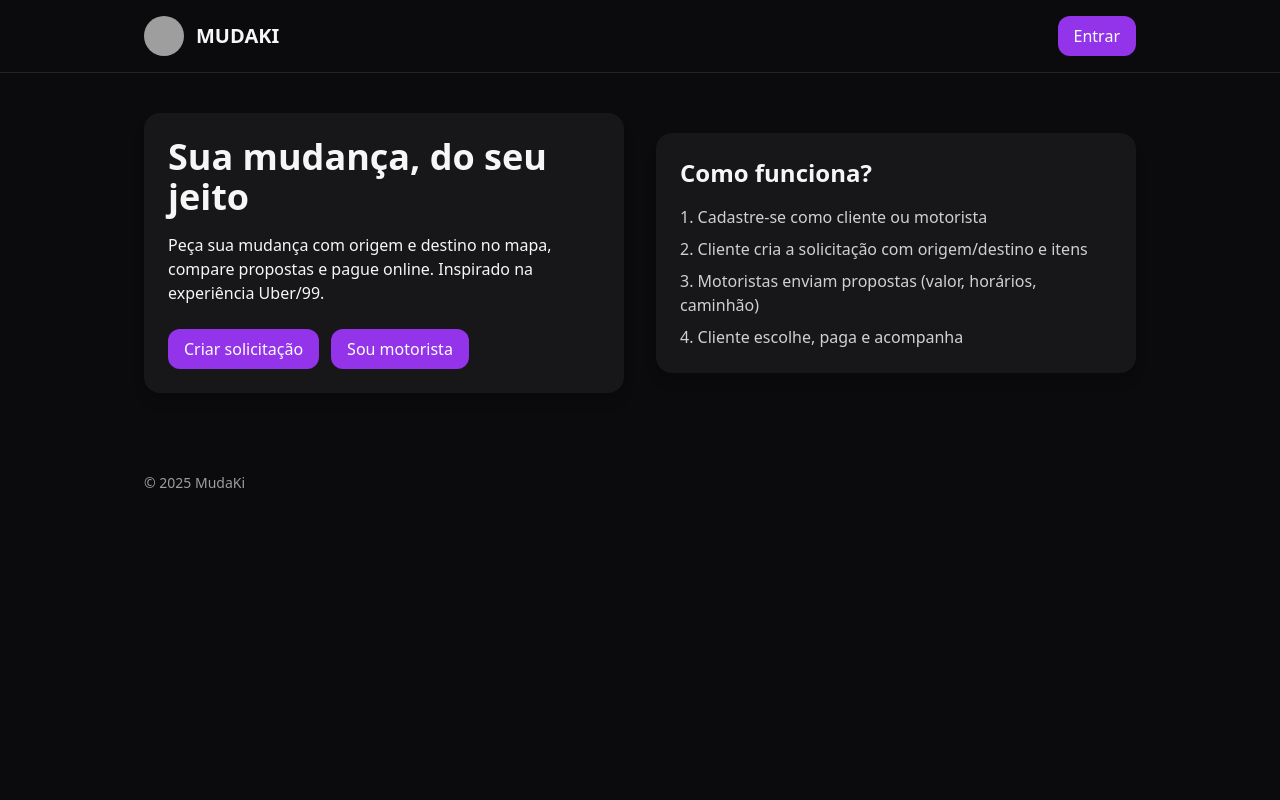
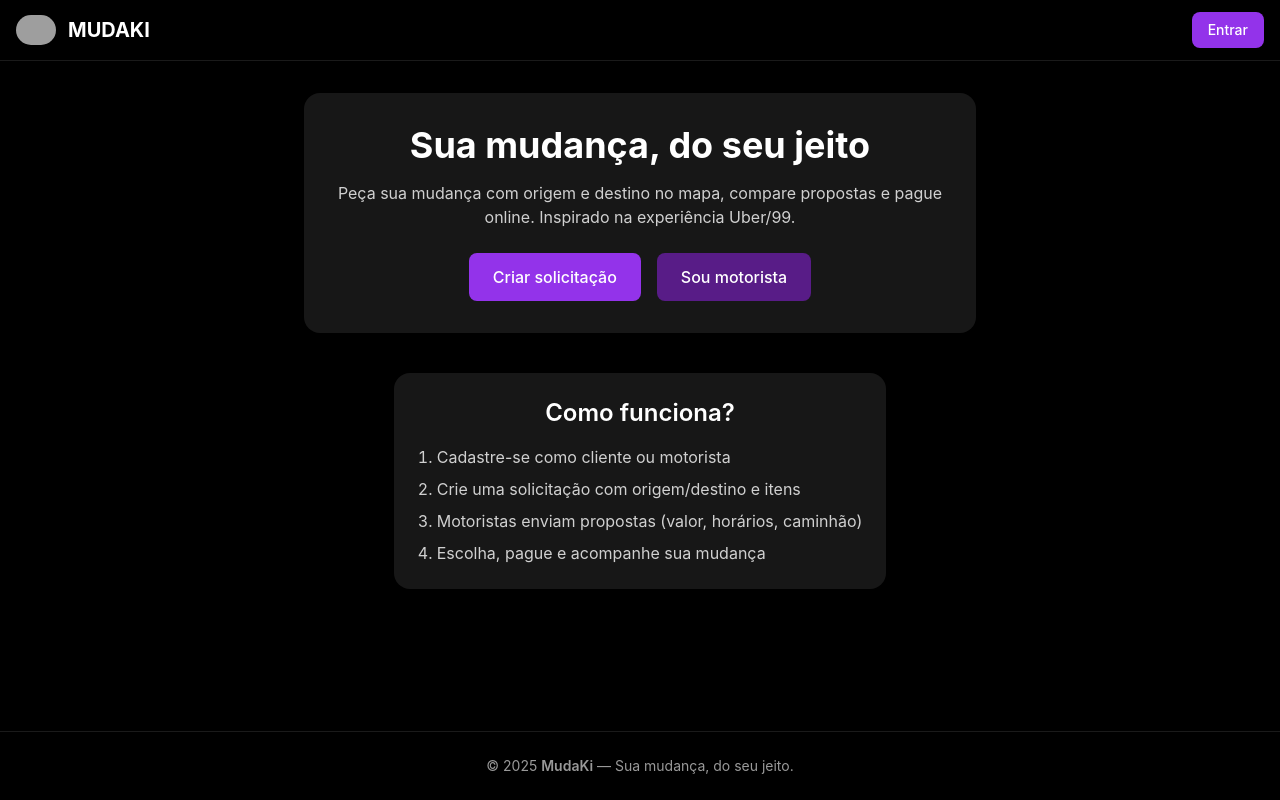
Before and after one commit to MySpaceCrazy/MudaKi, a Next.js app: page / in a window 1280 px wide. Built offline with nearby package versions, Linux system fonts and the light colour scheme; grey boxes are pictures that could not be loaded.

Commit message:
feat: adiciona navbar e footer com logo corrigida

```diff
--- a/app/globals.css
+++ b/app/globals.css
@@ -2,9 +2,17 @@
 @tailwind components;
 @tailwind utilities;
 
-:root { --bg: #0b0b0d; --fg: #f6f6f7; }
-body { background: var(--bg); color: var(--fg); }
-.container { @apply mx-auto max-w-5xl px-4; }
-.card { @apply bg-white/5 rounded-2xl p-6 shadow-lg; }
-.btn { @apply inline-flex items-center gap-2 rounded-xl px-4 py-2 bg-purple-600 hover:bg-purple-700 text-white transition; }
-.input { @apply w-full rounded-xl bg-white/10 border border-white/10 px-3 py-2 focus:outline-none; }
+html, body {
+  height: 100%;
+  scroll-behavior: smooth;
+}
+
+body {
+  background-color: #000;
+  color: #fff;
+  font-family: 'Inter', sans-serif;
+}
+
+.btn {
+  @apply bg-purple-600 text-white px-4 py-2 rounded-lg hover:bg-purple-700 transition;
+}
--- a/app/layout.tsx
+++ b/app/layout.tsx
@@ -1,27 +1,21 @@
+import type { Metadata } from "next";
 import "./globals.css";
-import Link from "next/link";
+import Navbar from "@/components/Navbar";
+import Footer from "@/components/Footer";
 
-export const metadata = { title: "MudaKi", description: "Sua mudança, do seu jeito" };
+export const metadata: Metadata = {
+  title: "MudaKi",
+  description: "Sua mudança, do seu jeito — transporte rápido e fácil inspirado na experiência Uber/99",
+};
 
 export default function RootLayout({ children }: { children: React.ReactNode }) {
   return (
-    <html lang="pt-br">
-      <body>
-        <header className="border-b border-white/10">
-          <div className="container flex items-center justify-between py-4">
-            <Link href="/" className="flex items-center gap-3">
-              {/* eslint-disable-next-line @next/next/no-img-element */}
-              <img src="/logo.jpg" alt="MudaKi" className="h-10 w-10 rounded-full" />
-              <span className="font-bold text-xl">MUDAKI</span>
-            </Link>
-            <nav className="flex gap-4">
-              <Link href="/auth" className="btn">Entrar</Link>
-            </nav>
-          </div>
-        </header>
-        <main className="container py-10">{children}</main>
-        <footer className="container py-10 text-sm text-white/60">© {new Date().getFullYear()} MudaKi</footer>
+    <html lang="pt-BR">
+      <body className="bg-black text-white min-h-screen flex flex-col">
+        <Navbar />
+        <main className="flex-1 container mx-auto px-4 py-8">{children}</main>
+        <Footer />
       </body>
     </html>
-  )
+  );
 }
--- a/app/page.tsx
+++ b/app/page.tsx
@@ -1,25 +1,34 @@
-import Link from "next/link"
+"use client";
+import Link from "next/link";
 
 export default function Home() {
   return (
-    <div className="grid md:grid-cols-2 gap-8 items-center">
-      <div className="card">
-        <h1 className="text-4xl font-extrabold mb-4">Sua mudança, do seu jeito</h1>
-        <p className="mb-6">Peça sua mudança com origem e destino no mapa, compare propostas e pague online. Inspirado na experiência Uber/99.</p>
-        <div className="flex gap-3">
-          <Link href="/request/new" className="btn">Criar solicitação</Link>
-          <Link href="/auth" className="btn bg-white/10 hover:bg-white/20">Sou motorista</Link>
+    <div className="flex flex-col items-center justify-center text-center space-y-10">
+      <div className="bg-neutral-900 p-8 rounded-2xl shadow-md max-w-2xl">
+        <h1 className="text-4xl font-bold mb-4">Sua mudança, do seu jeito</h1>
+        <p className="text-white/80 mb-6">
+          Peça sua mudança com origem e destino no mapa, compare propostas e pague online.
+          Inspirado na experiência Uber/99.
+        </p>
+        <div className="flex gap-4 justify-center">
+          <Link href="/request/new" className="bg-purple-600 hover:bg-purple-700 text-white px-6 py-3 rounded-lg font-medium">
+            Criar solicitação
+          </Link>
+          <Link href="/auth" className="bg-purple-900 hover:bg-purple-800 text-white px-6 py-3 rounded-lg font-medium">
+            Sou motorista
+          </Link>
         </div>
       </div>
-      <div className="card">
-        <h2 className="text-2xl font-bold mb-4">Como funciona?</h2>
-        <ol className="list-decimal list-inside space-y-2 text-white/80">
+
+      <div className="bg-neutral-900 p-6 rounded-2xl shadow-md max-w-xl">
+        <h2 className="text-2xl font-semibold mb-4">Como funciona?</h2>
+        <ol className="text-left list-decimal list-inside space-y-2 text-white/80">
           <li>Cadastre-se como cliente ou motorista</li>
-          <li>Cliente cria a solicitação com origem/destino e itens</li>
+          <li>Crie uma solicitação com origem/destino e itens</li>
           <li>Motoristas enviam propostas (valor, horários, caminhão)</li>
-          <li>Cliente escolhe, paga e acompanha</li>
+          <li>Escolha, pague e acompanhe sua mudança</li>
         </ol>
       </div>
     </div>
-  )
+  );
 }
--- /dev/null
+++ b/components/Footer.tsx
@@ -0,0 +1,7 @@
+export default function Footer() {
+  return (
+    <footer className="w-full text-center py-6 border-t border-white/10 mt-10 text-white/60 text-sm">
+      © {new Date().getFullYear()} <span className="font-semibold">MudaKi</span> — Sua mudança, do seu jeito.
+    </footer>
+  );
+}
--- /dev/null
+++ b/components/Navbar.tsx
@@ -0,0 +1,28 @@
+"use client";
+import Image from "next/image";
+import Link from "next/link";
+
+export default function Navbar() {
+  return (
+    <header className="w-full border-b border-white/10 bg-black/90 backdrop-blur-md">
+      <div className="container mx-auto flex items-center justify-between px-4 py-3">
+        <Link href="/" className="flex items-center gap-3">
+          <Image
+            src="/logo.jpg"
+            alt="Logo Mudaki"
+            width={40}
+            height={40}
+            className="rounded-full object-contain"
+            priority
+          />
+          <span className="font-bold text-xl text-white">MUDAKI</span>
+        </Link>
+        <nav className="flex items-center gap-4">
+          <Link href="/auth" className="bg-purple-600 hover:bg-purple-700 text-white px-4 py-2 rounded-lg text-sm font-medium">
+            Entrar
+          </Link>
+        </nav>
+      </div>
+    </header>
+  );
+}
```
